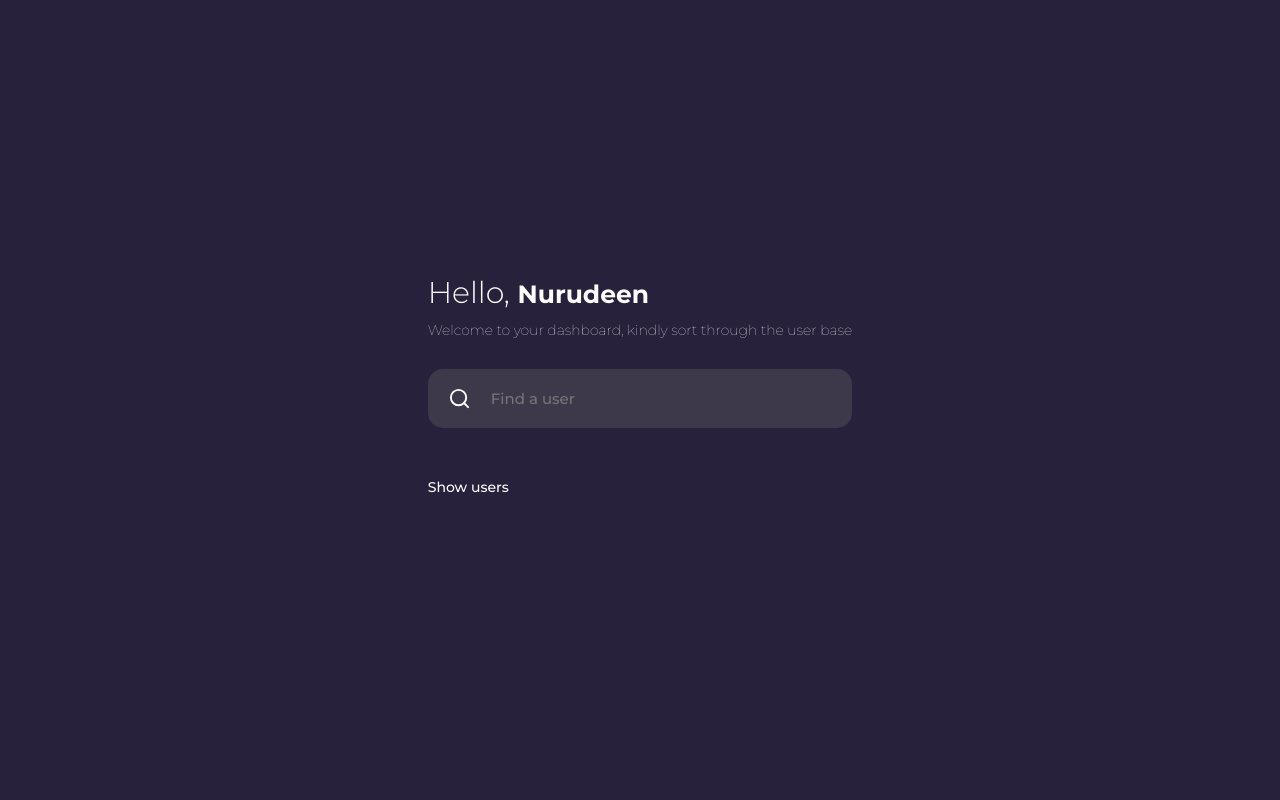
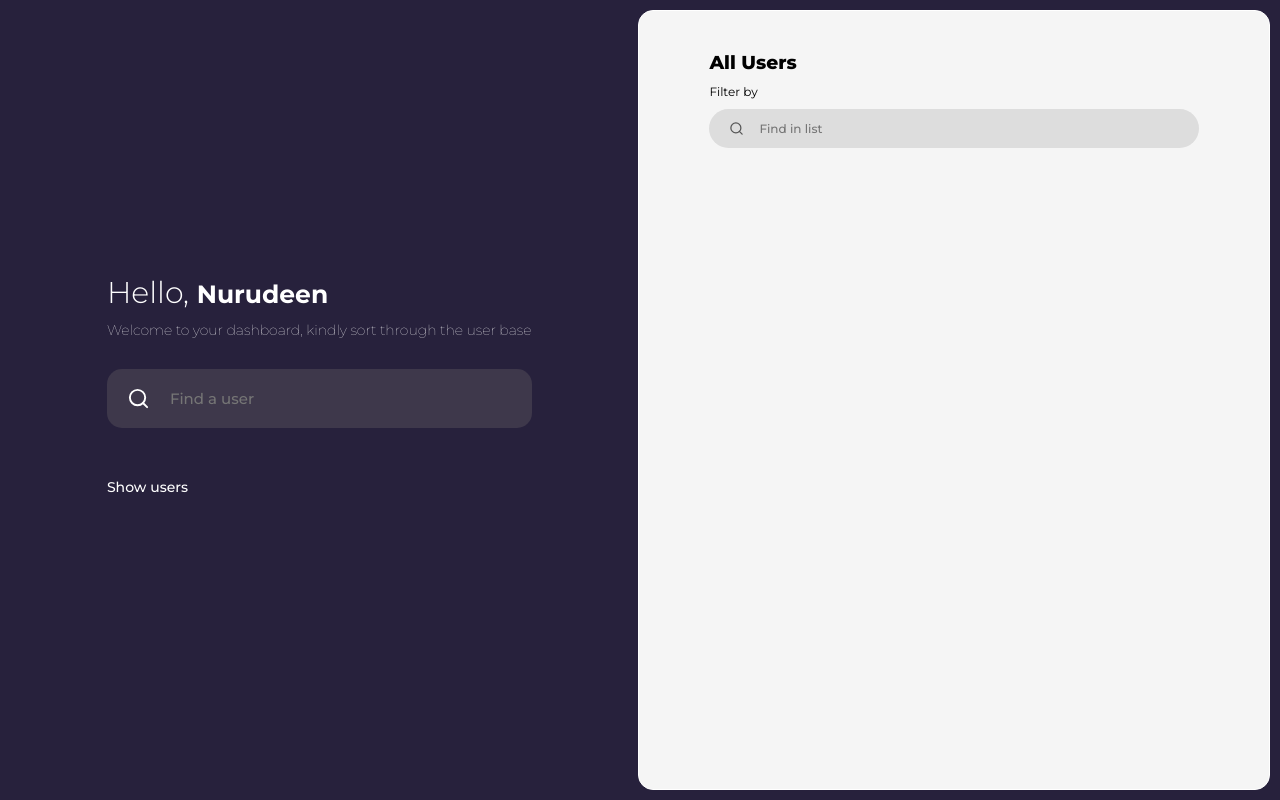
Before and after one commit to Nurmalee/github-pages-my-users-app-react, a React (Create React App) app: page / in a window 1280 px wide. Built offline with nearby package versions, Linux system fonts and the light colour scheme.

Commit message:
created and styled part of dashboard right component

```diff
--- a/src/Components/Dashboard.css
+++ b/src/Components/Dashboard.css
@@ -69,3 +69,76 @@
     margin-bottom: 30px;
     font-size: 14px;
 }
+
+.dashboard__right {
+    border: 1px solid white;
+    padding: 40px 70px;
+    /* height: 100vh; */
+    /* overflow-y: scroll; */
+    background-color: whitesmoke;
+    flex: 0.45;
+    border-radius: 15px;
+    margin: 10px 0;
+    margin-right: 10px;
+    box-sizing: border-box;
+    position: relative;
+}
+
+.dashboard__right h3 {
+    margin-bottom: 10px;
+    font-weight: 800;
+}
+
+.dashboard__right p {
+    margin-bottom: 10px;
+    font-size: 12px;
+}
+
+.form-control-2 {
+    padding: 7px 20px;
+    border-radius: 25px;
+    background-color: #ddd;
+    display: flex;
+    align-items: center;
+    margin-bottom: 20px;
+}
+
+.form-control-2 input[type="text"] {
+    flex: 1;
+    height: 100%;
+    width: 100%;
+    margin-left: 10px;
+    padding: 5px;
+    color: #444;
+    background-color: inherit;
+    border: none;
+    outline: none;
+    font-size: 12px;
+    font-weight: 500;
+}
+
+.form-control-2__searchIcon {
+    background-color: inherit;
+    color: #555;
+    height: 15px !important;
+    width: 15px !important;
+}
+
+/* .dashboard__right-footer {
+    position: absolute;
+    bottom: 0;
+    left: 0;
+    right: 0;
+    height: 90px;
+    border: 1px solid #ccc;
+    border-bottom-left-radius: 15px;
+    border-bottom-right-radius: 15px;
+    background-color: whitesmoke;
+} */
+
+@media screen and (min-width: 900px) {
+    .dashboard {
+        display: flex;
+        justify-content: space-around;
+    }
+}
--- a/src/Components/Dashboard.js
+++ b/src/Components/Dashboard.js
@@ -22,6 +22,22 @@ function Dashboard() {
                 </div>
             </div>
 
+            <div className="dashboard__right">
+                <h3>All Users</h3>
+                <p>Filter by</p>
+                <form>
+                    <div className="form-control-2">
+                        <FiSearch className="form-control-2__searchIcon"/>
+                        <input type="text" placeholder="Find in list"/>
+                    </div>
+                </form>
+               {/* <UsersList users={users} /> */}
+               <div className="dashboard__right-footer">
+
+               </div>
+               {/* <div id="portal"></div> */}
+            </div>
+
         </div>
     )
 }
```
Also changed, not shown: 1 other file (tests, documents, lock files or other folders).
